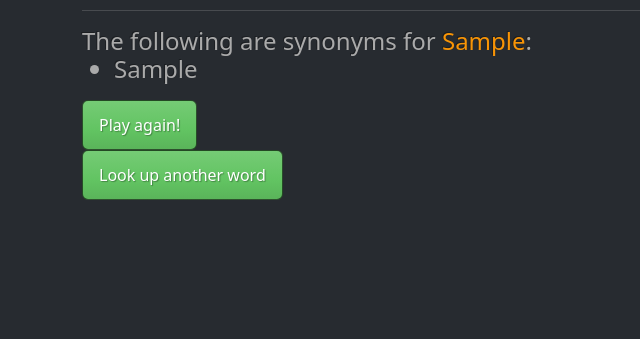
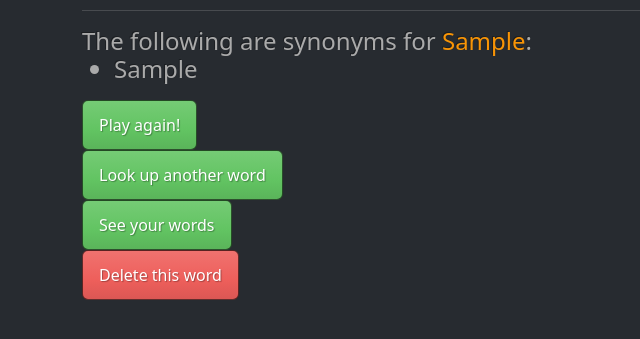
Before and after one commit to tmflower/capstone-1, a Flask app: a page that uses templates/base.html in a window 1280 px wide. Shown: the part 258-597 px from the top of the page, without its empty margins (0-640 px from the left). Run offline with Flask 2, Linux system fonts and the light colour scheme; the visitor is signed in with stand-in values (Sample User, id 1); tables that the repository leaves empty hold one stand-in row (values such as "Sample post"); some libraries are stand-ins or nearby versions.

Commit message:
finished routes and templates

```diff
--- a/app.py
+++ b/app.py
@@ -1,7 +1,7 @@
 from flask import Flask, render_template, redirect, flash, session, request, jsonify
 from flask_debugtoolbar import DebugToolbarExtension
 from psycopg2 import IntegrityError
-from models import db, connect_db, User, Word
+from models import db, connect_db, User, Word, Users_Words
 from secret import KEY
 from forms import NewUserForm, UserLoginForm, WordForm
 from sqlalchemy.exc import IntegrityError
@@ -18,15 +18,13 @@ debug = DebugToolbarExtension(app)
 
 connect_db(app)
 
-# db.drop_all()
-# db.create_all()
-
 BASE_URL = "https://wordsapiv1.p.rapidapi.com/words/"
 
 HEADERS = {
 	"X-RapidAPI-Host": "wordsapiv1.p.rapidapi.com",
 	"X-RapidAPI-Key": KEY
 }
+
 
 @app.route('/')
 def home_page():
@@ -73,7 +71,6 @@ def user_login():
 
         if user:
             session["user_id"] = user.id
-            # print(f"Session looks like this: {session}------------------------------")
             flash(f"You are logged in, {username}!", "success")
             return redirect('/game/info')
 
@@ -145,13 +142,9 @@ def check_guess():
 def get_score():
     """Get final score when game ends"""
     output = request.get_json()
-    print(f"**************************************{output}")
     result = json.loads(output)
-    print(f"#######################################{result}")
     score = result['score']
     session['score'] = score
-    print(f"@@@@@@@@@@@@@@@@@@@@@@@@@@@@@@@@@@@@@@@{score}")
-    print(f"Session looks like this at get score route: {session}------------------------------")
     return result
 
 
@@ -159,19 +152,25 @@ def get_score():
 def show_stats():
     """Displays feedback and game stats when user guesses word correctly or time runs out."""
     word = session['word']
-    print(f"WORD is {word}******************************************")
     score = session['score']
-    print(f"SCORE is {score}********************************")
+
     if "user_id" in session:
-        id = session['user_id']
-        user = User.query.get(id)
+        """THIS IS THE ATTEMPT USING A SET"""
+        user_id = session['user_id']
+        user = User.query.get(user_id)
+        word_id = session['word_id']
+        users_words = Users_Words(user=user_id, word=word_id)
+        print(f"users_words looks like this: ************************************{users_words}")
+
+        db.session.add(users_words)
+        db.session.commit()
+
     else:
         user = "anonymous"
-    print(f"USER is {user}********************************")
-    print(f"Session looks like this at game finish route: {session},,,,,,,,,,,,,,,,,,,,,,,,,,,,,,,,,,")
     update_points()
     update_rankings()
     leaders = User.query.order_by(User.total_points.desc()).limit(5)
+
     return render_template('game-finish.html', score=score, word=word, leaders=leaders, user=user)
 
 
@@ -181,7 +180,6 @@ def update_points():
         id = session['user_id']
         u = User.query.get(id)
         u.total_points = u.total_points + session['score']
-        print(f"Total points for this user: {u.total_points}@#$@#$@#$@#$@#$@#$@#$@#$@$@#$@#$@#$@#$@#$@")
         db.session.commit()
     else:
         return redirect('/game/finish')
@@ -192,24 +190,18 @@ def update_rankings():
     rankings = User.query.order_by(User.total_points.desc()).all()
     for user in rankings:
         user.rank = rankings.index(user)+1
-        print(f"{user.username} has the rank of {user.rank}")
         db.session.commit()
 
 
 @app.route('/word-info/<word>')
 def show_word_info(word):
     """Provides details about the user's selected word"""
-    get_word = Word.query.filter_by(word=word).all()
-    print(f"GET WORD looks like this: {get_word}********************************************* and is type: type{get_word}")
-    word_info = get_word[0]
-    word = word_info.word
-    definition = word_info.definition
-    pos = word_info.pos
-    syns = word_info.synonyms
+    word = Word.query.filter_by(word=word).first()
+    syns = word.synonyms
     syns2 = syns.replace('{', '')
     syns3 = syns2.replace('}', '')
     synonyms = syns3.split(',')
-    return render_template('word-info.html', word=word, definition=definition, pos=pos, synonyms=synonyms)
+    return render_template('word-info.html', word=word, synonyms=synonyms)
 
 
 @app.route('/word-lookup', methods=["GET", "POST"])
@@ -228,14 +220,56 @@ def lookup_word():
         response = requests.request("GET", f"https://wordsapiv1.p.rapidapi.com/words/{word}", headers=HEADERS)
         data = response.json()
 
-        #### Think about adding a conditional loop in here for multiple definitions/pos
-        #### Could be a 'click to see more' if I put the conditional in jinja template
-        #### Index needs to be a variable that increases based on length of results
-        #### Could use error handling for invalid words/characters
+        try:
+            word = Word(
+                word=data['word'],
+                definition=data['results'][0]['definition'],
+                pos=data['results'][0]['partOfSpeech'],
+                synonyms=data['results'][0]['synonyms']
+                )
 
-        word = Word(word=data['word'], definition=data['results'][0]['definition'], pos=data['results'][0]['partOfSpeech'])
-        db.session.add(word)
-        db.session.commit()
-        return redirect (f'/word-info/{word}')
+            db.session.add(word)
+            db.session.commit()
+
+            return redirect (f'/word-info/{word.word}')
+
+        except KeyError:
+            flash("Sorry, we don't have all the information for this word. Please try another word.", "warning")
 
     return render_template('word-form.html', form=form, word=word)
+
+
+@app.route('/word-info/<word>/delete', methods=["POST"])
+def delete_word(word):
+    """Allows logged-in user to delete selected word from their words list"""
+    word = Word.query.filter_by(word=word).first()
+
+    if "user_id" in session:
+        db.session.delete(word)
+        db.session.commit()
+        flash("You have deleted a word from your list.", "warning")
+        return redirect('/game/play')
+
+    else:
+        flash("You are not authorized to access this page.", "danger")
+        return redirect('/')
+
+
+@app.route('/user-words')
+def show_user_words():
+    """Displays list of words from user's games and allows user to view more info or delete words"""
+
+    user_words_list = []
+
+    if "user_id" not in session:
+        flash("Sorry, you must have an account to see your words.", "danger")
+        return redirect('/')
+
+    else:
+        user_id = session['user_id']
+        users_words = Users_Words.query.filter_by(user=user_id).all()
+        for word in users_words:
+            user_word = Word.query.get(word.word)
+            user_words_list.append(user_word)
+
+        return render_template('user-words.html', list=user_words_list)
--- a/models.py
+++ b/models.py
@@ -30,6 +30,8 @@ class User(db.Model):
     password = db.Column(db.String, nullable=False)
     total_points = db.Column(db.Integer, default=0)
     rank = db.Column(db.Integer, default=0)
+    words = db.Column(db.ForeignKey('words.id', ondelete="cascade"))
+    word = db.relationship('Word')
 
     @classmethod
     def signup(cls, username, password):
@@ -50,5 +52,5 @@ class Users_Words(db.Model):
     __tablename__ = "users_words"
 
     id = db.Column(db.Integer, primary_key=True)
-    user = db.Column(db.ForeignKey('users.id'))
-    word = db.Column(db.ForeignKey('words.id'))
+    user = db.Column(db.ForeignKey('users.id', ondelete="cascade"))
+    word = db.Column(db.ForeignKey('words.id', ondelete="cascade"))
--- a/static/app.js
+++ b/static/app.js
@@ -14,7 +14,7 @@ function startGame() {
         console.log(counter);
         $('#timer').text(`${counter}`);
         counter--;
-        if (counter === 0) {
+        if (counter === -1) {
             clearInterval(timer);
             console.log('timer has stopped!')
             points = 0;
@@ -68,7 +68,6 @@ async function checkGuess(evt) {
         console.log(points);
         getScore();
         endGame();
-        // location.assign('/game/finish')
     }
 
     else {
--- a/templates/base.html
+++ b/templates/base.html
@@ -5,6 +5,7 @@
     <meta http-equiv="X-UA-Compatible" content="IE=edge">
     <meta name="viewport" content="width=device-width, initial-scale=1.0">
     <link rel="stylesheet" href="https://cdn.jsdelivr.net/npm/bootswatch@5.1.3/dist/slate/bootstrap.min.css">
+    <script src="https://kit.fontawesome.com/5efb573cd6.js" crossorigin="anonymous"></script>
     <title></title>
 </head>
 <body>
--- a/templates/word-info.html
+++ b/templates/word-info.html
@@ -1,13 +1,13 @@
 {% extends 'base.html' %}
 {% block content %}
 <body>
-    <h1>Your word is <span class="text-warning">{{ word }}</span>!</h1>
+    <h1>Your word is <span class="text-warning">{{ word.word }}</span>!</h1>
     <hr>
-    <h4><span class="text-warning text-capitalize">{{ word }}</span> means {{ definition }}.</h4>
+    <h4><span class="text-warning text-capitalize">{{ word.word }}</span> means {{ word.definition }}.</h4>
     <hr>
-    <h4><span class="text-warning text-capitalize">{{ word }}</span> is a/an {{ pos }}.</h4>
+    <h4><span class="text-warning text-capitalize">{{ word.word }}</span> is a/an {{ word.pos }}.</h4>
     <hr>
-    <h4>The following are synonyms for <span class="text-warning">{{ word }}</span>:
+    <h4>The following are synonyms for <span class="text-warning">{{ word.word }}</span>:
         <ul>{% for synonym in synonyms %}
             <li>{{ synonym }}</li>
             {% endfor %}
@@ -19,5 +19,13 @@
     <form action='/word-lookup'>
         <button id="lookup" class="btn btn-success">Look up another word</button>
     </form>
+    {% if 'user_id' in session %}
+    <form action='/user-words'>
+        <button class="btn btn-success">See your words</button>
+    </form>
+    <form action="/word-info/{{ word.word }}/delete" method="POST">
+        <button class="btn btn-danger">Delete this word</button>
+    </form>
+    {% endif %}
 </body>
 {% endblock %}
```
Also changed, not shown: notes.md (+5 -2 lines), templates/game-finish.html (+8 -2 lines), templates/game-play.html (+7 -1 lines), templates/home.html (+10 -0 lines), templates/user-words.html (added, +21 -0 lines), templates/word-form.html (+9 -0 lines).
